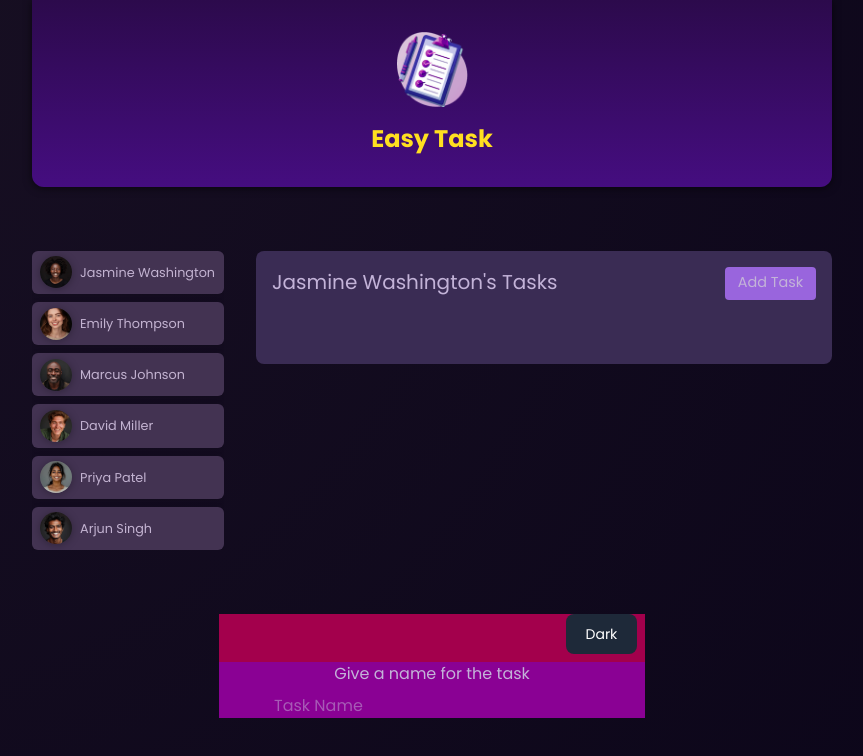
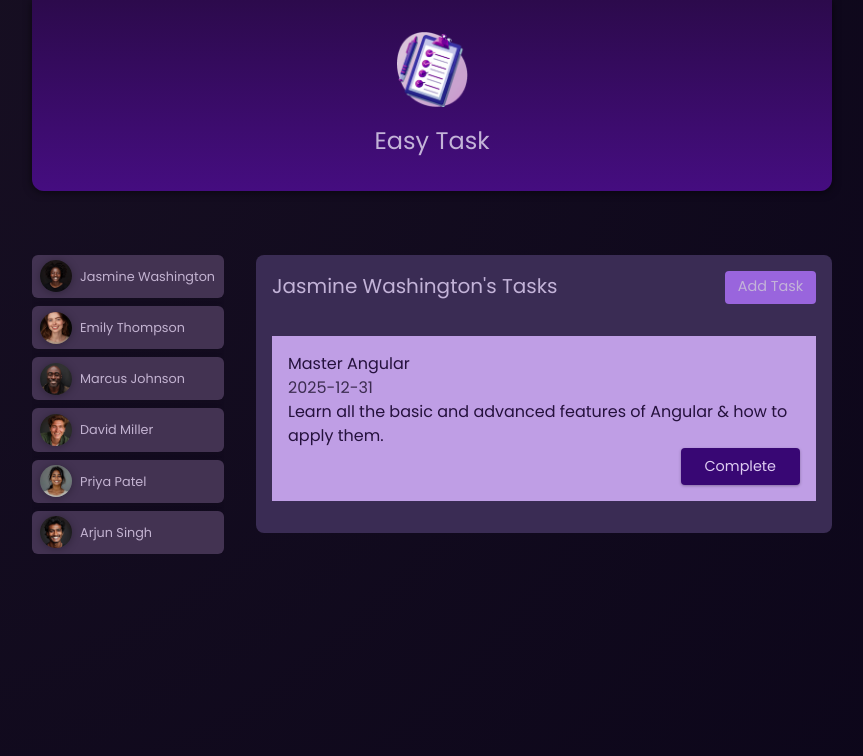
Before and after one commit to ManosDaskalelis/LearningAngular, an Angular app: page / in a window 1280 px wide. Both pictures are taken after a click on the button "Jasmine Washington". Shown: the top 756 px of the page, without its empty margins (208-1071 px from the left). Built offline with nearby package versions, Linux system fonts and the light colour scheme.

Commit message:
task comp added

```diff
--- a/src/app/app.component.html
+++ b/src/app/app.component.html
@@ -18,10 +18,8 @@
     </ng-template> -->
 
     @if (selectedUser) {
-    <app-tasks [name]="selectedUser.name" />
+    <app-tasks [name]="selectedUser.name" [userId]="selectedUser.id"/>
     }@else {
     <p>Select a user to see their tasks.</p>
     }
 </main>
-
-<app-modal />
--- /dev/null
+++ b/src/app/task/task.component.css
@@ -0,0 +1,37 @@
+article {
+  padding: 1rem;
+  color: #25113d;
+  background-color: #bf9ee5;
+}
+
+h2 {
+  margin: 0;
+}
+
+time {
+  color: #3c2c50;
+}
+
+.actions {
+  text-align: right;
+  margin: 0;
+}
+
+.actions button {
+  font: inherit;
+  font-size: 0.9rem;
+  cursor: pointer;
+  background-color: #380774;
+  color: #decdf2;
+  border-radius: 4px;
+  padding: 0.5rem 1.5rem;
+  border: none;
+  box-shadow: 0 1px 3px rgba(0, 0, 0, 0.3);
+  transition: all 0.3s ease;
+}
+
+.actions button:hover,
+.actions button:active {
+  background-color: #4a0774;
+  box-shadow: 0 1px 6px rgba(0, 0, 0, 0.3);
+}
--- /dev/null
+++ b/src/app/task/task.component.html
@@ -0,0 +1,8 @@
+<article>
+    <h2>{{title}}</h2>
+    <time>{{dueDate}}</time>
+    <p>{{summary}}</p>
+    <p class="actions">
+        <button>Complete</button>
+    </p>
+</article>
--- a/src/app/tasks/tasks.component.html
+++ b/src/app/tasks/tasks.component.html
@@ -6,10 +6,16 @@
         </menu>
     </header>
 
-
     <ul>
-        <li>
-
-        </li>
+        @for (task of tasks; track task.id) {
+            @if (userId == task.userId) {
+                <li>
+                    <app-task [title]="task.title"
+                              [dueDate]="task.dueDate"
+                              [summary]="task.summary"
+                              [id]="task.id" />
+                </li>
+            }
+        }
     </ul>
 </section>
--- a/src/app/tasks/tasks.component.ts
+++ b/src/app/tasks/tasks.component.ts
@@ -1,13 +1,41 @@
 import { Component, Input, output } from '@angular/core';
+import { TaskComponent } from "../task/task.component";
+import { Task } from '../models/task.model';
 
 
 @Component({
   selector: 'app-tasks',
-  imports: [],
+  imports: [TaskComponent],
   templateUrl: './tasks.component.html',
   styleUrl: './tasks.component.css'
 })
 export class TasksComponent {
   @Input({required: true}) name: string | undefined;
+  @Input({required: true}) userId: string | undefined;
 
+  tasks: Task[] = [
+    {
+      id: 't1',
+      userId: 'u1',
+      title: 'Master Angular',
+      summary:
+        'Learn all the basic and advanced features of Angular & how to apply them.',
+      dueDate: '2025-12-31',
+    },
+    {
+      id: 't2',
+      userId: 'u3',
+      title: 'Build first prototype',
+      summary: 'Build a first prototype of the online shop website',
+      dueDate: '2024-05-31',
+    },
+    {
+      id: 't3',
+      userId: 'u3',
+      title: 'Prepare issue template',
+      summary:
+        'Prepare and describe an issue template which will help with project management',
+      dueDate: '2024-06-15',
+    }
+  ];
 }
--- a/src/styles.css
+++ b/src/styles.css
@@ -16,7 +16,3 @@
   padding: 0;
   height: 100%;
 }
-
-h1{
-  @apply text-2xl font-bold text-center mb-4 text-yellow-300;
-}
```
Also changed, not shown: src/app/models/task.model.ts (added, +7 -0 lines), src/app/task/task.component.ts (added, +16 -0 lines), src/app/tasks/tasks.component.css (indentation only).
